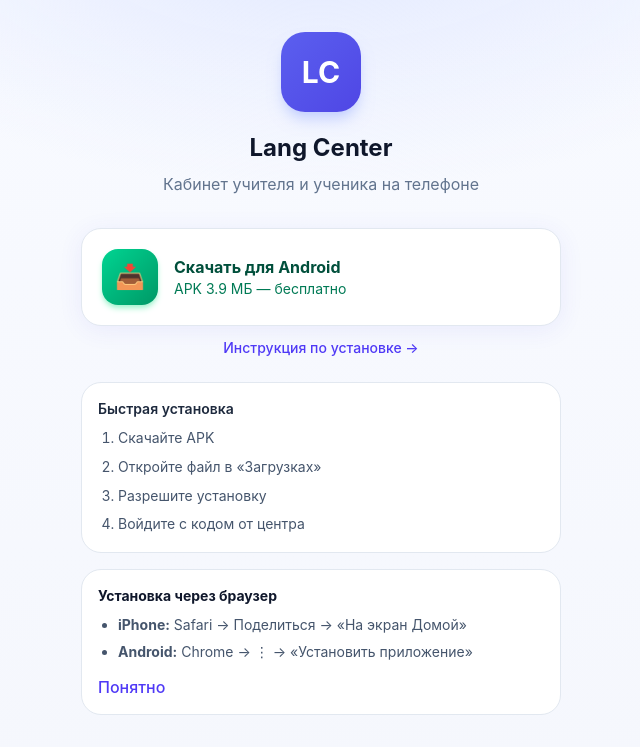
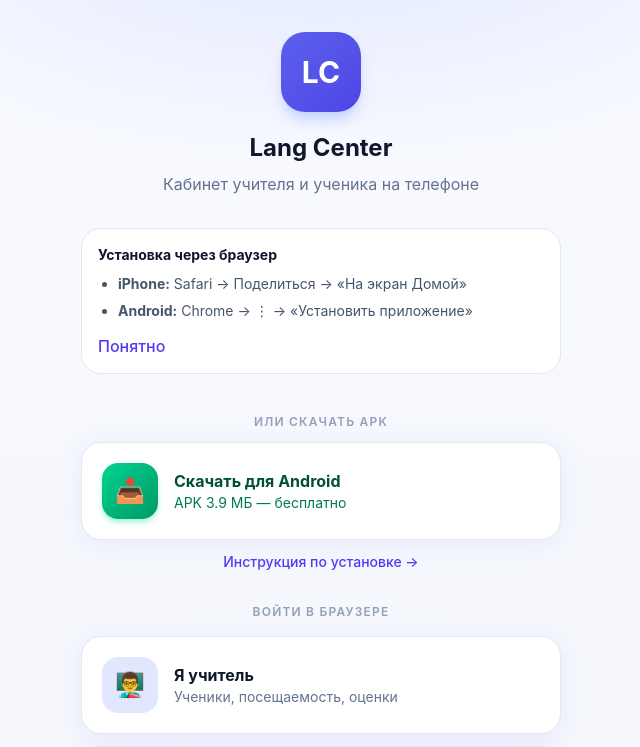
Before and after one commit to rolimzod16-dotcom/LANGCENTER, a Next.js app: page /app in a window 1280 px wide. Shown: the top 747 px of the page, without its empty margins (319-959 px from the left). Built offline with nearby package versions, Linux system fonts and the light colour scheme.

Commit message:
fix: безопасная загрузка APK с сайта и подсказка про предупреждение

```diff
--- a/next.config.ts
+++ b/next.config.ts
@@ -27,6 +27,18 @@
             key: "Content-Disposition",
             value: 'attachment; filename="lang-center.apk"',
           },
+          {
+            key: "X-Content-Type-Options",
+            value: "nosniff",
+          },
+          {
+            key: "X-Download-Options",
+            value: "noopen",
+          },
+          {
+            key: "Cache-Control",
+            value: "public, max-age=86400, immutable",
+          },
         ],
       },
     ];
--- a/src/app/api/download/apk/route.ts
+++ b/src/app/api/download/apk/route.ts
@@ -1,27 +1,8 @@
 import { NextResponse } from "next/server";
-import { APK_CDN_URL, APK_FILE_NAME } from "@/lib/apk-download";
-import { readFile } from "fs/promises";
-import path from "path";
+import { APK_DOWNLOAD_PATH } from "@/lib/apk-download";
 
-export async function GET() {
-  try {
-    const localPath = path.join(
-      process.cwd(),
-      "public",
-      "downloads",
-      APK_FILE_NAME,
-    );
-    const buffer = await readFile(localPath);
-
-    return new NextResponse(buffer, {
-      headers: {
-        "Content-Type": "application/vnd.android.package-archive",
-        "Content-Disposition": `attachment; filename="${APK_FILE_NAME}"`,
-        "Content-Length": String(buffer.length),
-        "Cache-Control": "public, max-age=3600",
-      },
-    });
-  } catch {
-    return NextResponse.redirect(APK_CDN_URL, 302);
-  }
+/** Старые ссылки — редирект на прямую загрузку с сайта */
+export async function GET(request: Request) {
+  const url = new URL(APK_DOWNLOAD_PATH, request.url);
+  return NextResponse.redirect(url, 308);
 }
--- a/src/app/app/page.tsx
+++ b/src/app/app/page.tsx
@@ -15,7 +15,14 @@
           </p>
         </div>
 
-        <div className="mt-8 space-y-3">
+        <div className="mt-8">
+          <InstallBanner />
+        </div>
+
+        <div className="mt-6 space-y-3">
+          <p className="text-center text-xs font-semibold uppercase tracking-widest text-slate-400">
+            или скачать APK
+          </p>
           <ApkDownloadButton />
           <Link
             href="/download"
@@ -23,20 +30,6 @@
           >
             Инструкция по установке →
           </Link>
-        </div>
-
-        <div className="lc-card-flat mt-6 p-4 text-sm text-slate-600">
-          <p className="font-semibold text-slate-800">Быстрая установка</p>
-          <ol className="mt-2 list-decimal space-y-1.5 pl-5 leading-relaxed">
-            <li>Скачайте APK</li>
-            <li>Откройте файл в «Загрузках»</li>
-            <li>Разрешите установку</li>
-            <li>Войдите с кодом от центра</li>
-          </ol>
-        </div>
-
-        <div className="mt-4">
-          <InstallBanner />
         </div>
 
         <p className="mt-8 text-center text-xs font-semibold uppercase tracking-widest text-slate-400">
--- a/src/app/download/page.tsx
+++ b/src/app/download/page.tsx
@@ -28,15 +28,38 @@
           <ApkDownloadButton />
         </div>
 
-        <div className="lc-card mt-6 p-5 text-sm text-slate-600">
+        <div className="lc-card mt-6 border-amber-200 bg-amber-50 p-5 text-sm text-amber-950">
+          <p className="font-bold">Телефон пишет «файл опасен»?</p>
+          <p className="mt-2 leading-relaxed">
+            Это стандартная защита Android для APK не из Google Play. Lang Center
+            — ваше приложение центра. Нажмите{" "}
+            <strong>«Загрузить всё равно»</strong> — файл скачивается с{" "}
+            <strong>langcenter.vercel.app</strong>, не со стороннего сайта.
+          </p>
+        </div>
+
+        <div className="lc-card mt-4 p-5 text-sm text-slate-600">
           <p className="font-bold text-slate-900">Инструкция</p>
           <ol className="mt-3 list-decimal space-y-2 pl-5 leading-relaxed">
             <li>Нажмите зелёную кнопку выше</li>
+            <li>Если спросит — «Загрузить всё равно»</li>
             <li>Дождитесь загрузки ({APK_SIZE_MB} МБ)</li>
             <li>Откройте файл в «Загрузках»</li>
-            <li>Разрешите установку, если спросит</li>
+            <li>Разрешите установку из браузера, если спросит</li>
             <li>Войдите с кодом от центра</li>
           </ol>
+        </div>
+
+        <div className="lc-card-flat mt-4 p-5 text-sm text-slate-600">
+          <p className="font-bold text-indigo-900">Без предупреждения (рекомендуем)</p>
+          <p className="mt-2 leading-relaxed">
+            Откройте{" "}
+            <Link href="/app" className="font-medium text-indigo-600 underline">
+              /app
+            </Link>{" "}
+            в Chrome → меню ⋮ → «Установить приложение». Работает так же, без
+            скачивания APK.
+          </p>
         </div>
 
         <p className="mt-6 text-center text-xs text-slate-400">
--- a/src/components/mobile/ApkDownloadButton.tsx
+++ b/src/components/mobile/ApkDownloadButton.tsx
@@ -1,28 +1,42 @@
-import { APK_DOWNLOAD_PATH, APK_SIZE_MB } from "@/lib/apk-download";
+"use client";
+
+import { useState } from "react";
+import { APK_DOWNLOAD_PATH, APK_FILE_NAME, APK_SIZE_MB } from "@/lib/apk-download";
 
 type Props = {
   variant?: "primary" | "compact";
 };
 
 export function ApkDownloadButton({ variant = "primary" }: Props) {
-  if (variant === "compact") {
+  const [showHint, setShowHint] = useState(false);
+
+  function startDownload() {
+    setShowHint(false);
+    const link = document.createElement("a");
+    link.href = APK_DOWNLOAD_PATH;
+    link.download = APK_FILE_NAME;
+    link.rel = "noopener";
+    document.body.appendChild(link);
+    link.click();
+    link.remove();
+  }
+
+  const buttonClass =
+    variant === "compact"
+      ? "lc-btn inline-flex gap-2 rounded-xl border border-emerald-200 bg-emerald-50 px-5 py-2.5 text-sm font-semibold text-emerald-800 shadow-sm"
+      : "lc-link-card flex w-full items-center gap-4 border-emerald-200 bg-gradient-to-r from-emerald-50 to-white p-5 text-left";
+
   return (
-      <a
-        href={APK_DOWNLOAD_PATH}
-        className="lc-btn inline-flex gap-2 rounded-xl border border-emerald-200 bg-emerald-50 px-5 py-2.5 text-sm font-semibold text-emerald-800 shadow-sm"
-      >
+    <>
+      <button type="button" onClick={() => setShowHint(true)} className={buttonClass}>
+        {variant === "compact" ? (
+          <>
             <span>📥</span>
             Скачать APK ({APK_SIZE_MB} МБ)
-      </a>
-    );
-  }
-
-  return (
-    <a
-      href={APK_DOWNLOAD_PATH}
-      className="lc-link-card flex items-center gap-4 border-emerald-200 bg-gradient-to-r from-emerald-50 to-white p-5"
-    >
-      <span className="flex h-14 w-14 items-center justify-center rounded-2xl bg-gradient-to-br from-emerald-400 to-emerald-600 text-2xl text-white shadow-md shadow-emerald-200">
+          </>
+        ) : (
+          <>
+            <span className="flex h-14 w-14 shrink-0 items-center justify-center rounded-2xl bg-gradient-to-br from-emerald-400 to-emerald-600 text-2xl text-white shadow-md shadow-emerald-200">
               📥
             </span>
             <div>
@@ -31,6 +45,59 @@
                 APK {APK_SIZE_MB} МБ — бесплатно
               </p>
             </div>
-    </a>
+          </>
+        )}
+      </button>
+
+      {showHint && (
+        <div
+          className="fixed inset-0 z-50 flex items-end justify-center bg-slate-900/50 p-4 sm:items-center"
+          role="dialog"
+          aria-modal="true"
+          aria-labelledby="apk-hint-title"
+        >
+          <div className="lc-card max-w-md w-full p-5 shadow-xl">
+            <p id="apk-hint-title" className="text-lg font-bold text-slate-900">
+              Перед загрузкой
+            </p>
+            <p className="mt-3 text-sm leading-relaxed text-slate-600">
+              Телефон может показать предупреждение «файл может быть опасным».
+              Это нормально для приложений{" "}
+              <strong>не из Google Play</strong> — Lang Center безопасен.
+            </p>
+            <ol className="mt-4 list-decimal space-y-2 pl-5 text-sm leading-relaxed text-slate-700">
+              <li>
+                Нажмите <strong>«Загрузить всё равно»</strong> или{" "}
+                <strong>«Download anyway»</strong>
+              </li>
+              <li>Откройте файл в папке «Загрузки»</li>
+              <li>
+                При установке разрешите «Неизвестные приложения» для браузера
+              </li>
+            </ol>
+            <p className="mt-4 text-xs text-slate-500">
+              Без предупреждения: установите через Chrome → ⋮ → «Установить
+              приложение» на странице /app
+            </p>
+            <div className="mt-5 flex gap-2">
+              <button
+                type="button"
+                onClick={startDownload}
+                className="lc-btn lc-btn-student flex-1 px-4 py-2.5"
+              >
+                Понятно, скачать
+              </button>
+              <button
+                type="button"
+                onClick={() => setShowHint(false)}
+                className="lc-btn px-4 py-2.5 text-slate-600"
+              >
+                Отмена
+              </button>
+            </div>
+          </div>
+        </div>
+      )}
+    </>
   );
 }
--- a/src/lib/apk-download.ts
+++ b/src/lib/apk-download.ts
@@ -4,8 +4,8 @@
 export const APK_FILE_NAME = "lang-center.apk";
 export const APK_SIZE_MB = "3.9";
 
-/** CDN раздаёт файл отдельно — сайт не тормозит */
+/** Резервная ссылка (если статика недоступна) */
 export const APK_CDN_URL = `https://cdn.jsdelivr.net/gh/rolimzod16-dotcom/LANGCENTER@${APK_GIT_TAG}/public/downloads/${APK_FILE_NAME}`;
 
-/** Ссылка на сайте — редирект на CDN */
-export const APK_DOWNLOAD_PATH = "/api/download/apk";
+/** Прямая загрузка с вашего сайта — меньше предупреждений, чем через CDN */
+export const APK_DOWNLOAD_PATH = "/downloads/lang-center.apk";
```
Lines whose indentation alone changed are shown as unchanged.
